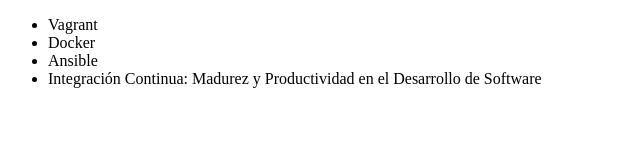
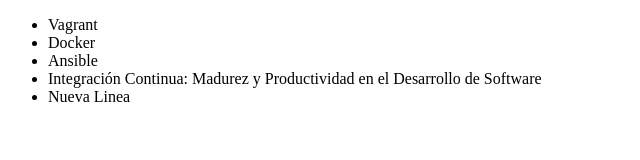
Before and after one commit to Juanjo21-01/prueba-git, a plain HTML site: page index.html in a window 1280 px wide. Shown: the whole page, without its empty margins (0-640 px from the left). Drawn offline with Linux system fonts and the light colour scheme.

Commit message:
Agregando linea

```diff
--- a/index.html
+++ b/index.html
@@ -12,6 +12,7 @@
         <li> Docker </li>
         <li> Ansible </li>
         <li> Integración Continua: Madurez y Productividad en el Desarrollo de Software </li>
+        <li> Nueva Linea</li>
     </ul>
 </body>
 </html>
```
